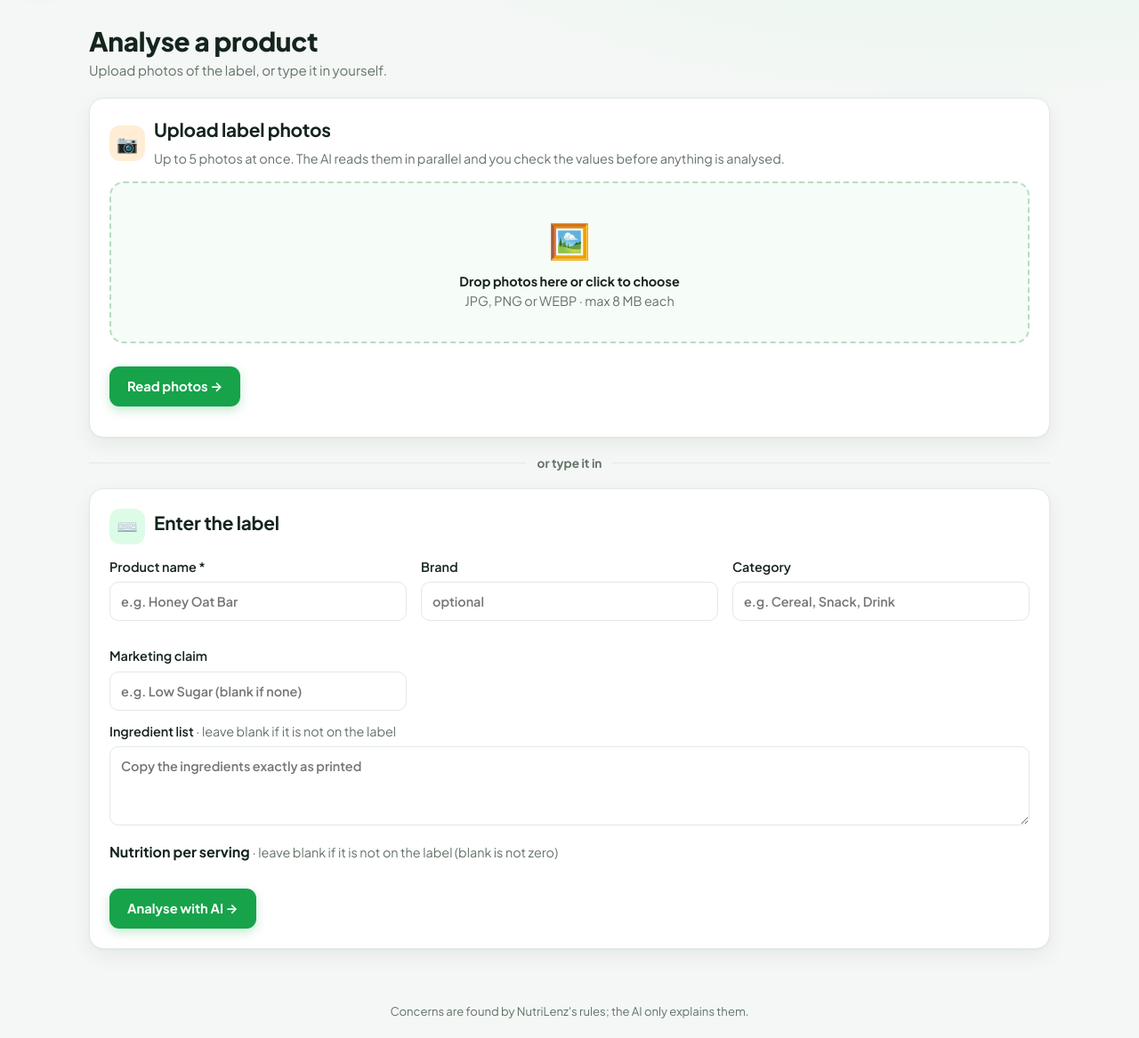
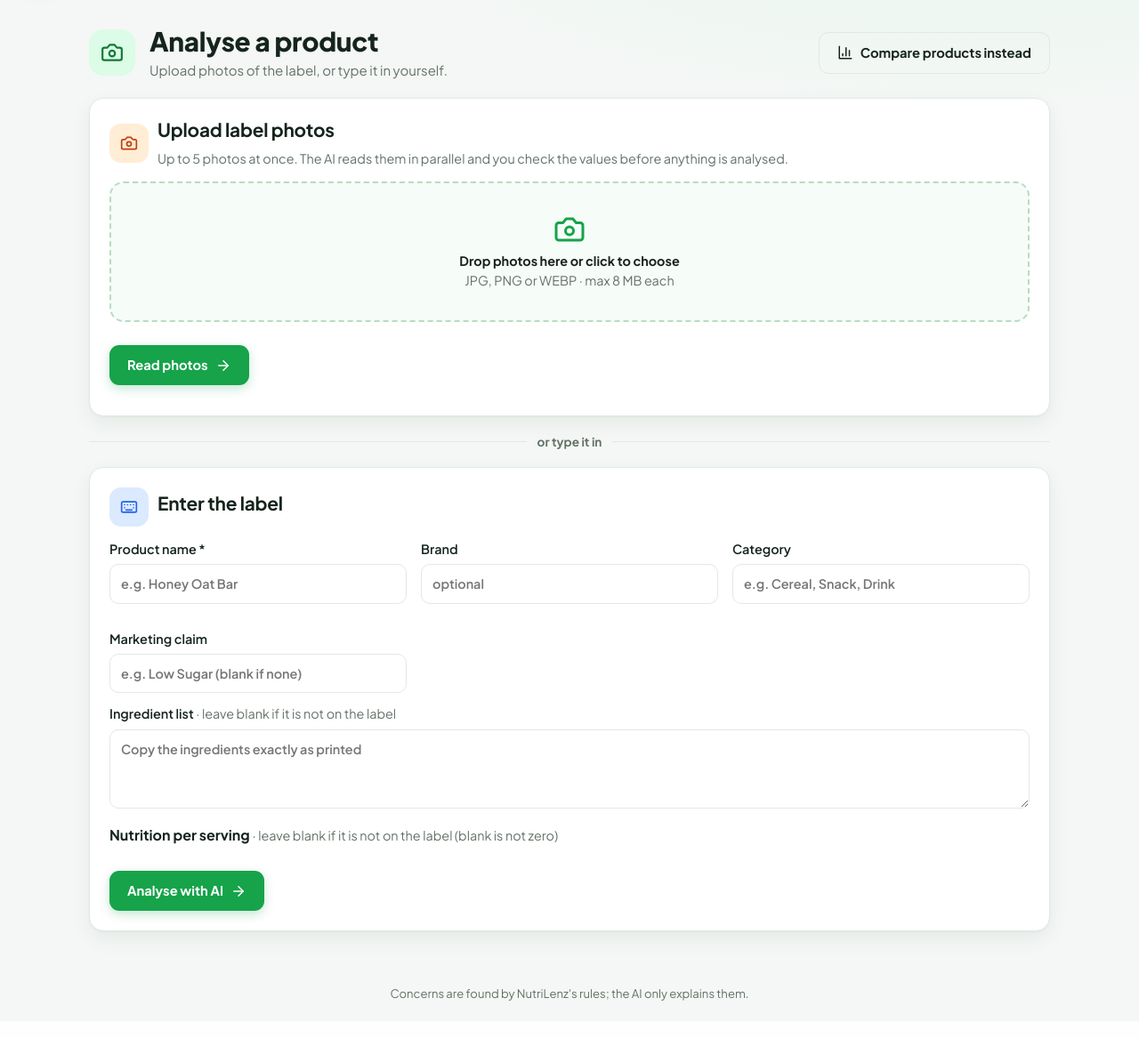
Before and after one commit to megansmiranda/INF1103-Grp1-Project, a Python web app: template nutrilenz/web/templates/analyse.html in a window 1280 px wide. Shown: the part 61-1228 px from the top of the page at 89% size. After the commit the page ends 1186 px from the top, so only its background shows below. Run offline with Jinja, Linux system fonts and the light colour scheme; the template is opened without the code that fills it, so the values that code supplies are empty.

Commit message:
restyle analyse and label check pages with line icons

```diff
--- a/nutrilenz/web/static/app.js
+++ b/nutrilenz/web/static/app.js
@@ -70,7 +70,7 @@ document.querySelectorAll("[data-batch-url]").forEach((box) => {
       step.textContent = job.error ? "Failed: " + job.error : job.step;
       if (job.finished) {
         const spinner = step.parentElement.querySelector(".spinner");
-        if (spinner) spinner.outerHTML = job.error ? "❌" : "✅";
+        if (spinner) spinner.className = job.error ? "job-dot failed" : "job-dot done";
       }
     });
   }).start();
--- a/nutrilenz/web/static/style.css
+++ b/nutrilenz/web/static/style.css
@@ -548,3 +548,11 @@ body { background: radial-gradient(1200px 500px at 85% -10%, #e3f7ea 0%, transpa
 .gr-icon.checked { color: var(--blue); }
 .with-icon { display: flex; align-items: center; gap: 8px; }
 .with-icon .icon { color: #c2410c; }
+
+/* ---------- analyse and label check ---------- */
+.warning-title { display: flex; align-items: center; gap: 8px; }
+.warning .icon { color: var(--amber); }
+.choice .choice-icon .icon { color: var(--brand-dark); }
+.pulse .icon { color: var(--brand-dark); }
+.job-dot { display: inline-block; width: 16px; height: 16px; border-radius: 50%; flex: none; background: var(--brand); }
+.job-dot.failed { background: var(--red); }
--- a/nutrilenz/web/templates/analyse.html
+++ b/nutrilenz/web/templates/analyse.html
@@ -1,35 +1,38 @@
 {% extends "base.html" %}
 {% import "_macros.html" as m with context %}
+{% from "_icons.html" import icon %}
 {% block title %}Analyse{% endblock %}
 {% block content %}
 <div class="page-head">
-  <div><h1>Analyse a product</h1><p>Upload photos of the label, or type it in yourself.</p></div>
+  <span class="stat-icon lg green">{{ icon('camera', 26) }}</span>
+  <div class="grow"><h1>Analyse a product</h1><p>Upload photos of the label, or type it in yourself.</p></div>
+  <a class="button ghost" href="{{ url_for('compare') }}">{{ icon('chart', 18) }} Compare products instead</a>
 </div>
 
 <div class="card">
-  <div class="card-title"><span class="icon-bubble orange">📷</span>
+  <div class="card-title"><span class="stat-icon orange">{{ icon('camera') }}</span>
     <div><h2>Upload label photos</h2><p class="muted" style="margin:0">Up to 5 photos at once. The AI reads them in parallel and you check the values before anything is analysed.</p></div></div>
   <form method="post" action="{{ url_for('upload') }}" enctype="multipart/form-data">
     {{ m.csrf() }}
     <label class="dropzone" data-dropzone>
       <input type="file" name="photos" accept="image/jpeg,image/png,image/webp" multiple>
-      <span class="dz-icon">🖼️</span>
+      <span class="dz-icon">{{ icon('camera', 36) }}</span>
       <span class="dz-title">Drop photos here or click to choose</span>
       <span class="hint">JPG, PNG or WEBP · max 8 MB each</span>
     </label>
     <div class="previews" data-previews></div>
     {{ m.err(errors, 'photos') }}
-    <p style="margin-top:14px"><button>Read photos →</button></p>
+    <p style="margin-top:14px"><button>Read photos {{ icon('arrow', 18) }}</button></p>
   </form>
 </div>
 
 <div class="divider">or type it in</div>
 
 <div class="card">
-  <div class="card-title"><span class="icon-bubble">⌨️</span><h2>Enter the label</h2></div>
+  <div class="card-title"><span class="stat-icon blue">{{ icon('keyboard') }}</span><h2>Enter the label</h2></div>
   {% if warnings %}
   <div class="warning">
-    <b>⚠️ Please check before the AI is used</b>
+    <b class="warning-title">{{ icon('alert', 18) }} Please check before the AI is used</b>
     <ul>{% for w in warnings %}<li>{{ w }}</li>{% endfor %}</ul>
   </div>
   {% endif %}
@@ -39,7 +42,7 @@
     {% if warnings %}
       <label class="choice" style="margin-bottom:14px"><input type="checkbox" name="confirmed" value="yes"> The values are correct, analyse anyway <span class="tick">✓</span></label>
     {% endif %}
-    <button>Analyse with AI →</button>
+    <button>Analyse with AI {{ icon('arrow', 18) }}</button>
   </form>
 </div>
 {% endblock %}
```
Also changed, not shown: nutrilenz/web/templates/batch.html (+10 -8 lines).
